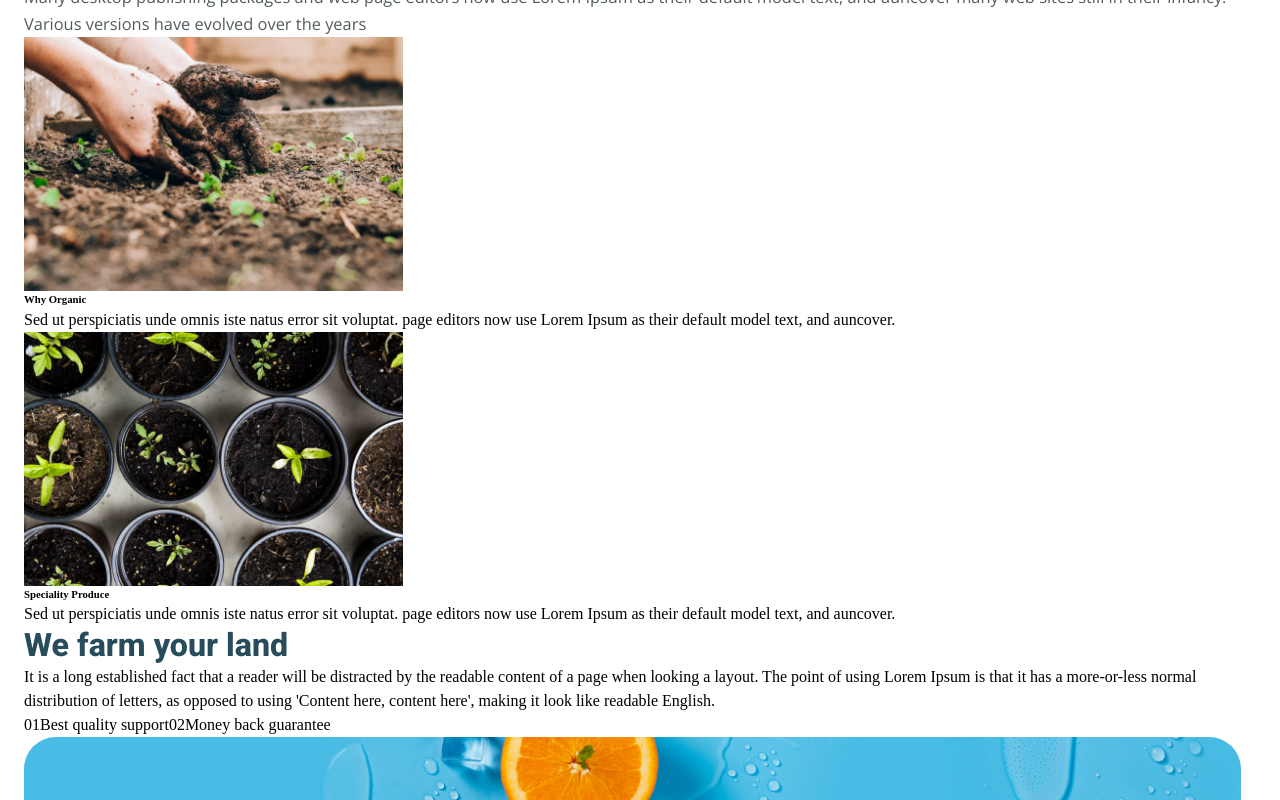
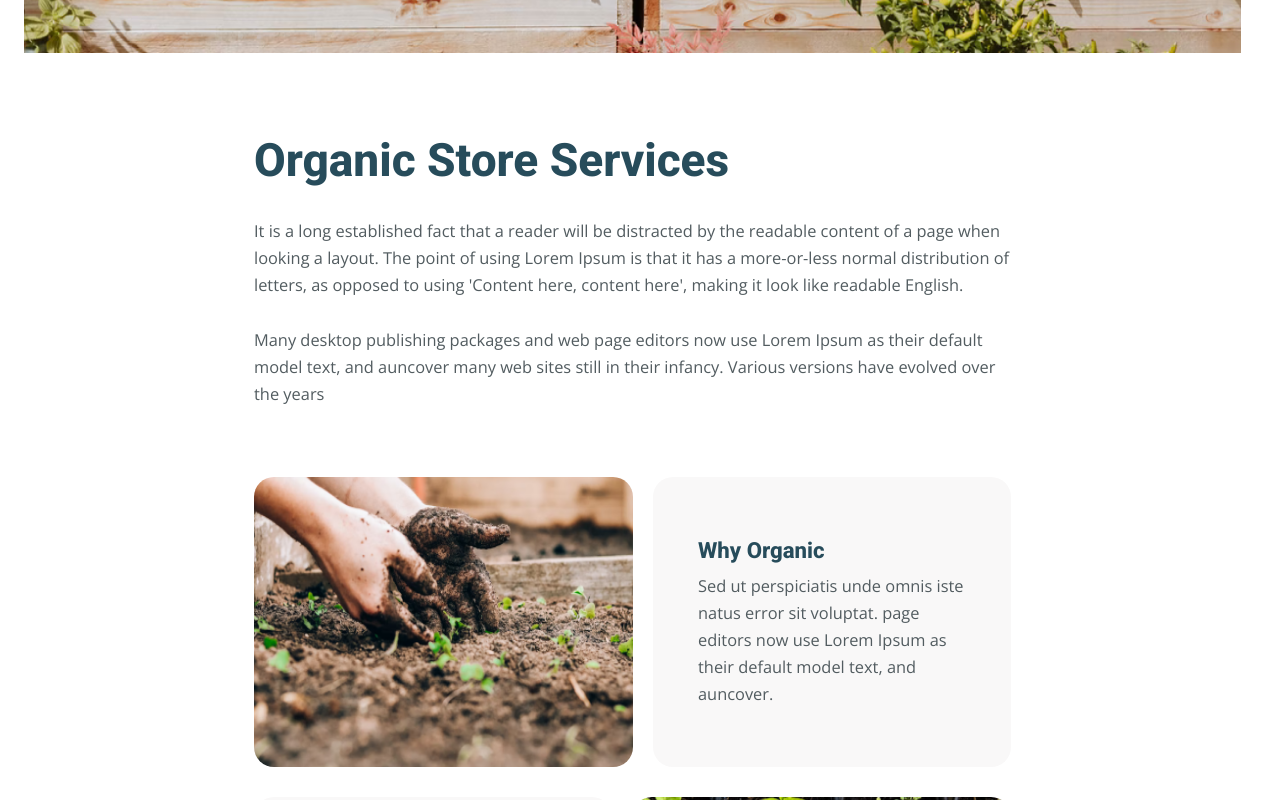
Before and after one commit to RusikHunter/Organick, a React (Vite) app in the folder frontend/: page /quality in a window 1280 px wide. Shown: the part 1360-2160 px from the top of the page. Built offline with nearby package versions, Linux system fonts and the light colour scheme.

Commit message:
styles(quality): write SCSS styles for QualitySection component

```diff
--- a/frontend/src/components/QualitySection/QualitySection.scss
+++ b/frontend/src/components/QualitySection/QualitySection.scss
@@ -0,0 +1,95 @@
+.quality {
+
+    &__inner {
+        padding-block: 180px 130px;
+    }
+
+    &__row {}
+
+    &__row--1 {}
+
+    &__column {}
+
+    &__column--1 {}
+
+    &__image {}
+
+    &__row--2 {
+        margin-top: 80px;
+    }
+
+    &__column--2 {
+        padding-inline: 230px;
+    }
+
+    &__description {
+        margin-top: 28px;
+
+        &:last-child {
+            margin-top: 11px;
+        }
+    }
+
+    &__features {
+        display: flex;
+        flex-direction: column;
+        gap: 30px;
+        margin-block: 70px;
+    }
+
+    &__feature {
+        display: flex;
+        gap: 20px;
+
+        &:last-child {
+            flex-direction: row-reverse;
+        }
+    }
+
+    &__feature-image {
+        border-radius: 20px;
+    }
+
+    &__feature-content {
+        border-radius: 20px;
+        padding: 60px 45px;
+        background-color: var(--color-lightgray);
+    }
+
+    &__feature-title {}
+
+    &__feature-description {
+        margin-top: 8px;
+    }
+
+    &__subtitle {}
+
+    &__advantages {
+        margin-top: 60px;
+        display: flex;
+        gap: 30px;
+    }
+
+    &__advantage {
+        width: 50%;
+        display: flex;
+        align-items: center;
+        gap: 25px;
+        padding: 15px 17px;
+        background-color: var(--color-lightgray);
+        border-radius: 100px;
+    }
+
+    &__advantage-circle {
+        display: flex;
+        align-items: center;
+        justify-content: center;
+        width: 70px;
+        height: 70px;
+        background-color: var(--color-green);
+        color: var(--color-white) !important;
+        border-radius: 50%;
+    }
+
+    &__advantage-text {}
+}
--- a/frontend/src/components/QualitySection/QualitySection.tsx
+++ b/frontend/src/components/QualitySection/QualitySection.tsx
@@ -26,9 +26,9 @@ function QualitySection() {
                                 <img className="quality__feature-image" src={PlantingImage} alt="Planting" width={379} height={252} />
 
                                 <div className="quality__feature-content">
-                                    <h6 className="quality__feature-title">Why Organic</h6>
+                                    <h6 className="quality__feature-title h6">Why Organic</h6>
 
-                                    <p className="quality__feature-description">Sed ut perspiciatis unde omnis iste natus error sit voluptat. page editors now use Lorem Ipsum as their default model text, and auncover.</p>
+                                    <p className="quality__feature-description text">Sed ut perspiciatis unde omnis iste natus error sit voluptat. page editors now use Lorem Ipsum as their default model text, and auncover.</p>
                                 </div>
                             </div>
 
@@ -36,30 +36,28 @@ function QualitySection() {
                                 <img className="quality__feature-image" src={PlantImage} alt="Plant" width={379} height={252} />
 
                                 <div className="quality__feature-content">
-                                    <h6 className="quality__feature-title">Speciality Produce</h6>
+                                    <h6 className="quality__feature-title h6">Speciality Produce</h6>
 
-                                    <p className="quality__feature-description">Sed ut perspiciatis unde omnis iste natus error sit voluptat. page editors now use Lorem Ipsum as their default model text, and auncover.</p>
+                                    <p className="quality__feature-description text">Sed ut perspiciatis unde omnis iste natus error sit voluptat. page editors now use Lorem Ipsum as their default model text, and auncover.</p>
                                 </div>
                             </div>
                         </div>
 
                         <h4 className="quality__subtitle h4">We farm your land</h4>
 
-                        <p className="quality__description">It is a long established fact that a reader will be distracted by the readable content of a page when looking a layout. The point of using Lorem Ipsum is that it has a more-or-less normal distribution of letters, as opposed to using 'Content here, content here', making it look like readable English.</p>
-                    </div>
-                </div>
+                        <p className="quality__description text">It is a long established fact that a reader will be distracted by the readable content of a page when looking a layout. The point of using Lorem Ipsum is that it has a more-or-less normal distribution of letters, as opposed to using 'Content here, content here', making it look like readable English.</p>
 
-                <div className="quality__row quality__row--3 row">
-                    <div className="quality__advantages">
-                        <span className="quality__advantage">
-                            <span className="quality__advantage-circle">01</span>
-                            <span className="quality__advantage-text">Best quality support</span>
-                        </span>
+                        <div className="quality__advantages">
+                            <span className="quality__advantage">
+                                <span className="quality__advantage-circle h6">01</span>
+                                <span className="quality__advantage-text h6">Best quality support</span>
+                            </span>
 
-                        <span className="quality__advantage">
-                            <span className="quality__advantage-circle">02</span>
-                            <span className="quality__advantage-text">Money back guarantee</span>
-                        </span>
+                            <span className="quality__advantage">
+                                <span className="quality__advantage-circle h6">02</span>
+                                <span className="quality__advantage-text h6">Money back guarantee</span>
+                            </span>
+                        </div>
                     </div>
                 </div>
             </div>
```
